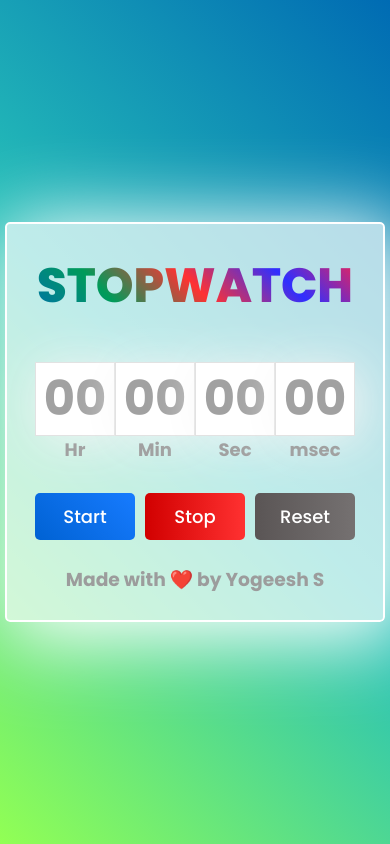
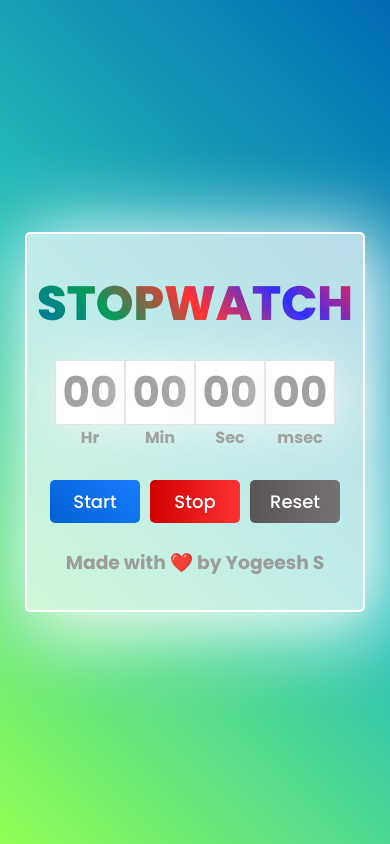
Before and after one commit to yogeesh-s/stopwatch, a plain HTML site: page index.html in a window 390 px wide. Drawn offline with Linux system fonts and the light colour scheme.

Commit message:
Update styles.css

```diff
--- a/styles.css
+++ b/styles.css
@@ -20,13 +20,13 @@ body{
     align-items: center;
     justify-content: center;
     width: 50%;
-    width: 380px;
+    width: 400px;
     height: 400px;
     background-color: rgba(255, 255, 255, 0.7);
     border: 2px solid white;
     border-radius: 5px;
     box-shadow: 10px 10px 80px 10px white;
-    margin: 10px;
+    margin: 5px;
 }
 
 h1{
@@ -92,3 +92,26 @@ h3{
     margin-top: 20px;
     color: rgb(156, 156, 156);
 }
+
+@media screen and (max-width: 600px){
+    .container{
+        width: 340px;
+        height: 380px;
+        padding: 5px;
+    }
+    h1{
+        font-weight: 800;
+        margin-bottom: 20px;
+    }
+    .info{
+        font-size: 16px;
+    }
+    .hour,.minute,.second,.millisecond{
+        width: 70px;
+        font-size: 42px;
+    }
+    .btn-start,.btn-stop,.btn-reset{
+        width: 90px;
+        padding: 8px;
+    }
+}
```
